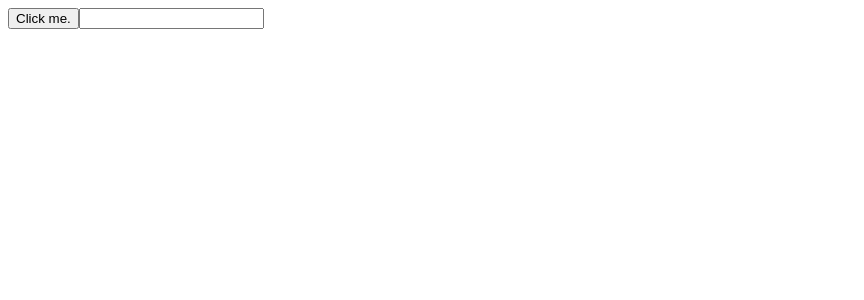
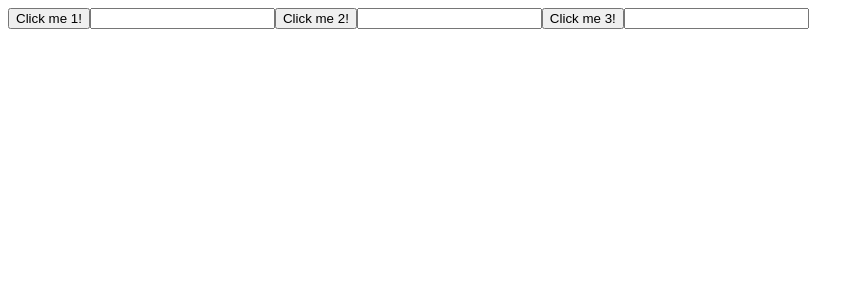
Before and after one commit to MOHIT29-dev/Brocode-react, a React (Vite) app in the folder brocode/: page / in a window 1280 px wide. Shown: the top 300 px of the page, without its empty margins (0-864 px from the left). Built offline with nearby package versions, Linux system fonts and the light colour scheme.

Commit message:
useRef example code

```diff
--- a/brocode/src/Temp.jsx
+++ b/brocode/src/Temp.jsx
@@ -1,50 +1,62 @@
-// useEffect()
-// React Hook that tells React to DO THIS CODE WHEN:
-// (pick one)
-// This component re-renders
-// This component mounts
-// The state of a value changes
+// useState() = Re-renders the component when the state value changes
 
-// useEffect(function, [dependencies])
+// useRef()   = "use Reference" Does not cause re-renders when its value changes.
+//                     1. Accessing/Interacting with DOM elements
+//                     2. Handling Focus, Animations, and Transitions
+//                     3. Managing Timers and Intervals
 
-// USES
-// #1 Event Listeners
-// #2 DOM manipulation
-// #3 Subscriptions (real-time updates)
-// #4 Fetching Data from an API
-// #5 Clean up when a component unmounts
+import React, {useEffect, useRef} from 'react';
 
+function MyComponent(){
 
-import React, { useState, useEffect, useRef } from "react";
+    const inputRef1 = useRef(null);
+    const inputRef2 = useRef(null);
+    const inputRef3 = useRef(null);
 
-function MyComponent() {
-    const inputRef = useRef(null);
+    useEffect(() => {
+        console.log("COMPONENT RENDERED");
+    });
 
-
-    useEffect(()=> {
-        console.log("The component has rendered or re-rendered.");
-        console.log('inputRef current value:', inputRef.current);
-    })
-
-    function handleClick(){
-        inputRef.current.focus();
-        inputRef.current.style.backgroundColor = 'yellow';
+    function handleClick1(){
+        inputRef1.current.focus();
+        inputRef1.current.style.backgroundColor = "yellow";
+        inputRef2.current.style.backgroundColor = "";
+        inputRef3.current.style.backgroundColor = "";
     }
 
-    useEffect(() => {
+    function handleClick2(){
+        inputRef2.current.focus();
+        inputRef1.current.style.backgroundColor = "";
+        inputRef2.current.style.backgroundColor = "yellow";
+        inputRef3.current.style.backgroundColor = "";
+    }
 
-    }, []);
+    function handleClick3(){
+        inputRef3.current.focus();
+        inputRef1.current.style.backgroundColor = "";
+        inputRef2.current.style.backgroundColor = "";
+        inputRef3.current.style.backgroundColor = "yellow";
+    }
 
-    return(<div>
-        <button onClick={handleClick}>
-            Click me.
-        </button>
-        <input ref={inputRef}/>
-    </div>
+    return (
+        <div>
+            <button onClick={handleClick1}>
+                Click me 1!
+            </button>
+            <input ref={inputRef1}/>
 
+            <button onClick={handleClick2}>
+                Click me 2!
+            </button>
+            <input ref={inputRef2}/>
+
+            <button onClick={handleClick3}>
+                Click me 3!
+            </button>
+            <input ref={inputRef3}/>
+        </div>
     );
 }
-
 export default MyComponent;
 
 
```
